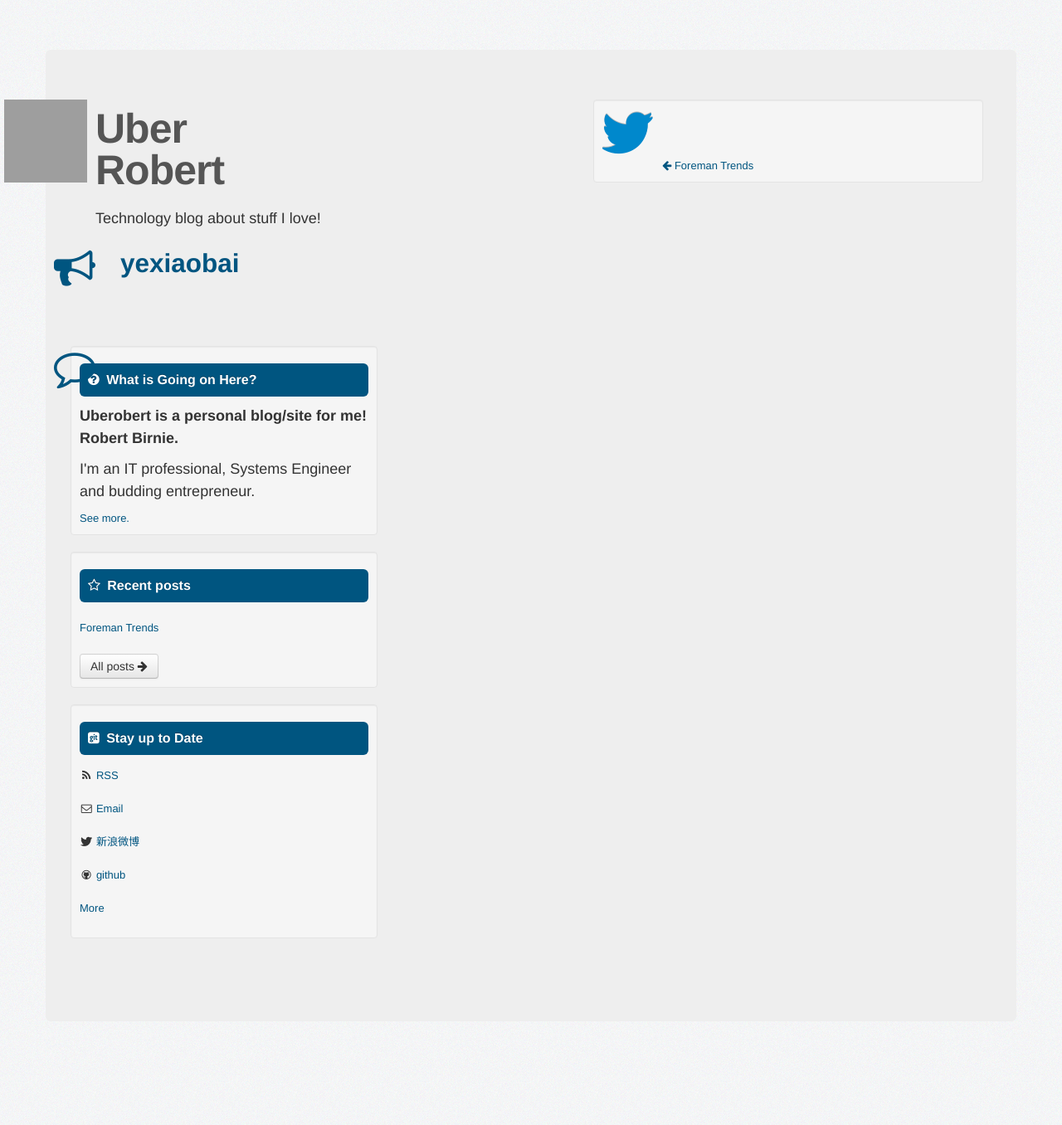
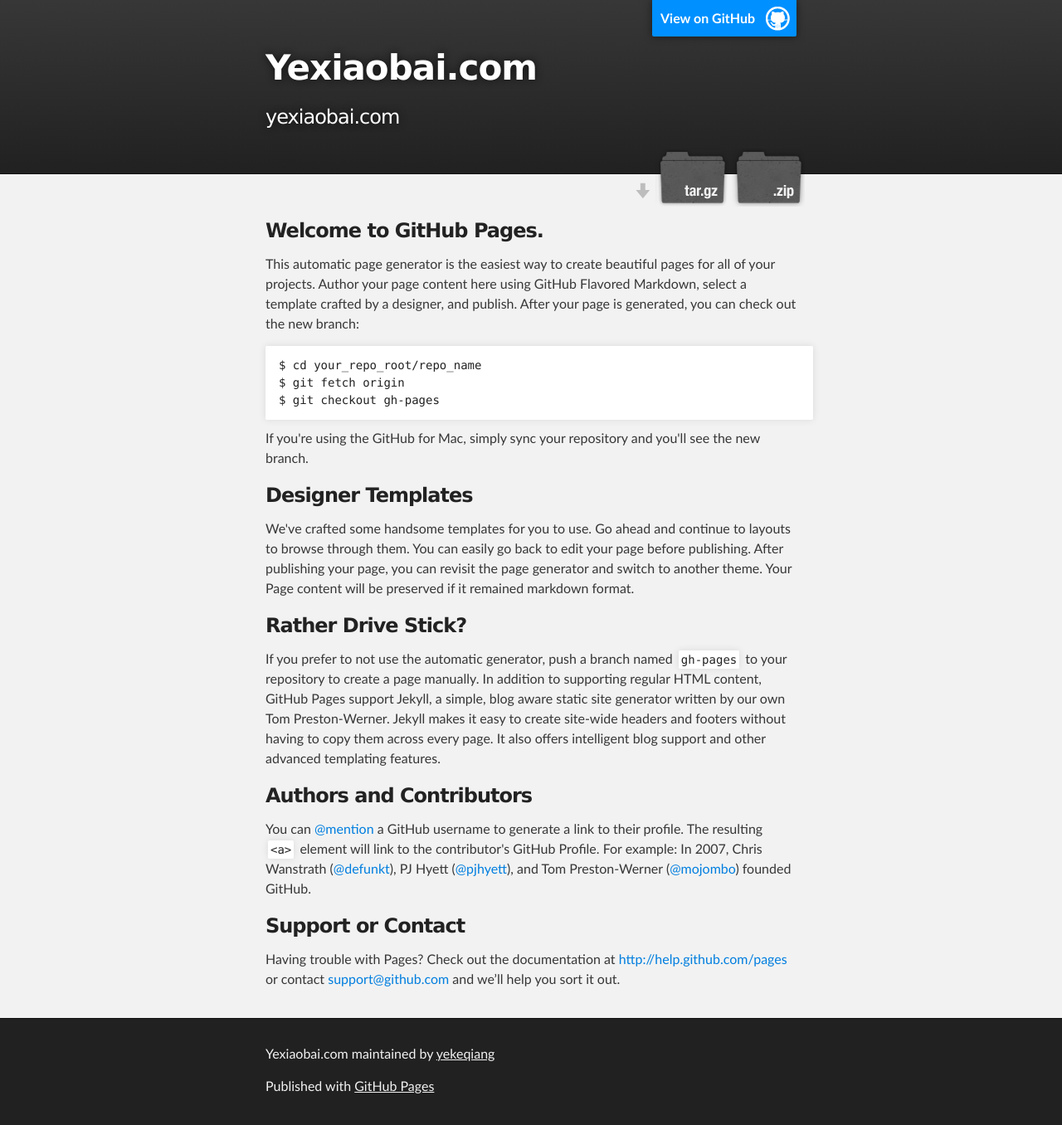
Before and after one commit to yekeqiang/yexiaobai.com, a Jekyll site: the page index.html, which Jekyll copies as it is, in a window 1280 px wide. Shown: the whole page at 83% size. Built offline with Jekyll 4.4.1, drawn with Linux system fonts in a browser that asks for light colours; nearby versions of some CDN libraries; Markdown is read by kramdown in place of the engine named in the settings; comment, search, counter and statistics services are not loaded; before the commit the page ends 1321 px from its top, so only the background shows below that; grey boxes are pictures that could not be loaded.

Commit message:
Create gh-pages branch via GitHub

```diff
--- a/index.html
+++ b/index.html
@@ -1,4 +1,89 @@
----
-layout: default
-title: yexiaobai
----
+<!DOCTYPE html>
+<html>
+
+  <head>
+    <meta charset='utf-8' />
+    <meta http-equiv="X-UA-Compatible" content="chrome=1" />
+    <meta name="description" content="Yexiaobai.com : yexiaobai.com" />
+
+    <link rel="stylesheet" type="text/css" media="screen" href="stylesheets/stylesheet.css">
+
+    <title>Yexiaobai.com</title>
+  </head>
+
+  <body>
+
+    <!-- HEADER -->
+    <div id="header_wrap" class="outer">
+        <header class="inner">
+          <a id="forkme_banner" href="https://github.com/yekeqiang/yexiaobai.com">View on GitHub</a>
+
+          <h1 id="project_title">Yexiaobai.com</h1>
+          <h2 id="project_tagline">yexiaobai.com</h2>
+
+            <section id="downloads">
+              <a class="zip_download_link" href="https://github.com/yekeqiang/yexiaobai.com/zipball/master">Download this project as a .zip file</a>
+              <a class="tar_download_link" href="https://github.com/yekeqiang/yexiaobai.com/tarball/master">Download this project as a tar.gz file</a>
+            </section>
+        </header>
+    </div>
+
+    <!-- MAIN CONTENT -->
+    <div id="main_content_wrap" class="outer">
+      <section id="main_content" class="inner">
+        <h3>
+<a name="welcome-to-github-pages" class="anchor" href="#welcome-to-github-pages"><span class="octicon octicon-link"></span></a>Welcome to GitHub Pages.</h3>
+
+<p>This automatic page generator is the easiest way to create beautiful pages for all of your projects. Author your page content here using GitHub Flavored Markdown, select a template crafted by a designer, and publish. After your page is generated, you can check out the new branch:</p>
+
+<pre><code>$ cd your_repo_root/repo_name
+$ git fetch origin
+$ git checkout gh-pages
+</code></pre>
+
+<p>If you're using the GitHub for Mac, simply sync your repository and you'll see the new branch.</p>
+
+<h3>
+<a name="designer-templates" class="anchor" href="#designer-templates"><span class="octicon octicon-link"></span></a>Designer Templates</h3>
+
+<p>We've crafted some handsome templates for you to use. Go ahead and continue to layouts to browse through them. You can easily go back to edit your page before publishing. After publishing your page, you can revisit the page generator and switch to another theme. Your Page content will be preserved if it remained markdown format.</p>
+
+<h3>
+<a name="rather-drive-stick" class="anchor" href="#rather-drive-stick"><span class="octicon octicon-link"></span></a>Rather Drive Stick?</h3>
+
+<p>If you prefer to not use the automatic generator, push a branch named <code>gh-pages</code> to your repository to create a page manually. In addition to supporting regular HTML content, GitHub Pages support Jekyll, a simple, blog aware static site generator written by our own Tom Preston-Werner. Jekyll makes it easy to create site-wide headers and footers without having to copy them across every page. It also offers intelligent blog support and other advanced templating features.</p>
+
+<h3>
+<a name="authors-and-contributors" class="anchor" href="#authors-and-contributors"><span class="octicon octicon-link"></span></a>Authors and Contributors</h3>
+
+<p>You can <a href="https://github.com/blog/821" class="user-mention">@mention</a> a GitHub username to generate a link to their profile. The resulting <code>&lt;a&gt;</code> element will link to the contributor's GitHub Profile. For example: In 2007, Chris Wanstrath (<a href="https://github.com/defunkt" class="user-mention">@defunkt</a>), PJ Hyett (<a href="https://github.com/pjhyett" class="user-mention">@pjhyett</a>), and Tom Preston-Werner (<a href="https://github.com/mojombo" class="user-mention">@mojombo</a>) founded GitHub.</p>
+
+<h3>
+<a name="support-or-contact" class="anchor" href="#support-or-contact"><span class="octicon octicon-link"></span></a>Support or Contact</h3>
+
+<p>Having trouble with Pages? Check out the documentation at <a href="http://help.github.com/pages">http://help.github.com/pages</a> or contact <a href="mailto:support@github.com">support@github.com</a> and we’ll help you sort it out.</p>
+      </section>
+    </div>
+
+    <!-- FOOTER  -->
+    <div id="footer_wrap" class="outer">
+      <footer class="inner">
+        <p class="copyright">Yexiaobai.com maintained by <a href="https://github.com/yekeqiang">yekeqiang</a></p>
+        <p>Published with <a href="http://pages.github.com">GitHub Pages</a></p>
+      </footer>
+    </div>
+
+              <script type="text/javascript">
+            var gaJsHost = (("https:" == document.location.protocol) ? "https://ssl." : "http://www.");
+            document.write(unescape("%3Cscript src='" + gaJsHost + "google-analytics.com/ga.js' type='text/javascript'%3E%3C/script%3E"));
+          </script>
+          <script type="text/javascript">
+            try {
+              var pageTracker = _gat._getTracker("UA-23904688-2");
+            pageTracker._trackPageview();
+            } catch(err) {}
+          </script>
+
+
+  </body>
+</html>
--- /dev/null
+++ b/javascripts/main.js
@@ -0,0 +1 @@
+console.log('This would be the main JS file.');
--- /dev/null
+++ b/stylesheets/pygment_trac.css
@@ -0,0 +1,70 @@
+.highlight .hll { background-color: #ffffcc }
+.highlight  { background: #f0f3f3; }
+.highlight .c { color: #0099FF; font-style: italic } /* Comment */
+.highlight .err { color: #AA0000; background-color: #FFAAAA } /* Error */
+.highlight .k { color: #006699; font-weight: bold } /* Keyword */
+.highlight .o { color: #555555 } /* Operator */
+.highlight .cm { color: #0099FF; font-style: italic } /* Comment.Multiline */
+.highlight .cp { color: #009999 } /* Comment.Preproc */
+.highlight .c1 { color: #0099FF; font-style: italic } /* Comment.Single */
+.highlight .cs { color: #0099FF; font-weight: bold; font-style: italic } /* Comment.Special */
+.highlight .gd { background-color: #FFCCCC; border: 1px solid #CC0000 } /* Generic.Deleted */
+.highlight .ge { font-style: italic } /* Generic.Emph */
+.highlight .gr { color: #FF0000 } /* Generic.Error */
+.highlight .gh { color: #003300; font-weight: bold } /* Generic.Heading */
+.highlight .gi { background-color: #CCFFCC; border: 1px solid #00CC00 } /* Generic.Inserted */
+.highlight .go { color: #AAAAAA } /* Generic.Output */
+.highlight .gp { color: #000099; font-weight: bold } /* Generic.Prompt */
+.highlight .gs { font-weight: bold } /* Generic.Strong */
+.highlight .gu { color: #003300; font-weight: bold } /* Generic.Subheading */
+.highlight .gt { color: #99CC66 } /* Generic.Traceback */
+.highlight .kc { color: #006699; font-weight: bold } /* Keyword.Constant */
+.highlight .kd { color: #006699; font-weight: bold } /* Keyword.Declaration */
+.highlight .kn { color: #006699; font-weight: bold } /* Keyword.Namespace */
+.highlight .kp { color: #006699 } /* Keyword.Pseudo */
+.highlight .kr { color: #006699; font-weight: bold } /* Keyword.Reserved */
+.highlight .kt { color: #007788; font-weight: bold } /* Keyword.Type */
+.highlight .m { color: #FF6600 } /* Literal.Number */
+.highlight .s { color: #CC3300 } /* Literal.String */
+.highlight .na { color: #330099 } /* Name.Attribute */
+.highlight .nb { color: #336666 } /* Name.Builtin */
+.highlight .nc { color: #00AA88; font-weight: bold } /* Name.Class */
+.highlight .no { color: #336600 } /* Name.Constant */
+.highlight .nd { color: #9999FF } /* Name.Decorator */
+.highlight .ni { color: #999999; font-weight: bold } /* Name.Entity */
+.highlight .ne { color: #CC0000; font-weight: bold } /* Name.Exception */
+.highlight .nf { color: #CC00FF } /* Name.Function */
+.highlight .nl { color: #9999FF } /* Name.Label */
+.highlight .nn { color: #00CCFF; font-weight: bold } /* Name.Namespace */
+.highlight .nt { color: #330099; font-weight: bold } /* Name.Tag */
+.highlight .nv { color: #003333 } /* Name.Variable */
+.highlight .ow { color: #000000; font-weight: bold } /* Operator.Word */
+.highlight .w { color: #bbbbbb } /* Text.Whitespace */
+.highlight .mf { color: #FF6600 } /* Literal.Number.Float */
+.highlight .mh { color: #FF6600 } /* Literal.Number.Hex */
+.highlight .mi { color: #FF6600 } /* Literal.Number.Integer */
+.highlight .mo { color: #FF6600 } /* Literal.Number.Oct */
+.highlight .sb { color: #CC3300 } /* Literal.String.Backtick */
+.highlight .sc { color: #CC3300 } /* Literal.String.Char */
+.highlight .sd { color: #CC3300; font-style: italic } /* Literal.String.Doc */
+.highlight .s2 { color: #CC3300 } /* Literal.String.Double */
+.highlight .se { color: #CC3300; font-weight: bold } /* Literal.String.Escape */
+.highlight .sh { color: #CC3300 } /* Literal.String.Heredoc */
+.highlight .si { color: #AA0000 } /* Literal.String.Interpol */
+.highlight .sx { color: #CC3300 } /* Literal.String.Other */
+.highlight .sr { color: #33AAAA } /* Literal.String.Regex */
+.highlight .s1 { color: #CC3300 } /* Literal.String.Single */
+.highlight .ss { color: #FFCC33 } /* Literal.String.Symbol */
+.highlight .bp { color: #336666 } /* Name.Builtin.Pseudo */
+.highlight .vc { color: #003333 } /* Name.Variable.Class */
+.highlight .vg { color: #003333 } /* Name.Variable.Global */
+.highlight .vi { color: #003333 } /* Name.Variable.Instance */
+.highlight .il { color: #FF6600 } /* Literal.Number.Integer.Long */
+
+.type-csharp .highlight .k { color: #0000FF }
+.type-csharp .highlight .kt { color: #0000FF }
+.type-csharp .highlight .nf { color: #000000; font-weight: normal }
+.type-csharp .highlight .nc { color: #2B91AF }
+.type-csharp .highlight .nn { color: #000000 }
+.type-csharp .highlight .s { color: #A31515 }
+.type-csharp .highlight .sc { color: #A31515 }
--- /dev/null
+++ b/stylesheets/stylesheet.css
@@ -0,0 +1,423 @@
+/*******************************************************************************
+Slate Theme for GitHub Pages
+by Jason Costello, @jsncostello
+*******************************************************************************/
+
+@import url(pygment_trac.css);
+
+/*******************************************************************************
+MeyerWeb Reset
+*******************************************************************************/
+
+html, body, div, span, applet, object, iframe,
+h1, h2, h3, h4, h5, h6, p, blockquote, pre,
+a, abbr, acronym, address, big, cite, code,
+del, dfn, em, img, ins, kbd, q, s, samp,
+small, strike, strong, sub, sup, tt, var,
+b, u, i, center,
+dl, dt, dd, ol, ul, li,
+fieldset, form, label, legend,
+table, caption, tbody, tfoot, thead, tr, th, td,
+article, aside, canvas, details, embed,
+figure, figcaption, footer, header, hgroup,
+menu, nav, output, ruby, section, summary,
+time, mark, audio, video {
+  margin: 0;
+  padding: 0;
+  border: 0;
+  font: inherit;
+  vertical-align: baseline;
+}
+
+/* HTML5 display-role reset for older browsers */
+article, aside, details, figcaption, figure,
+footer, header, hgroup, menu, nav, section {
+  display: block;
+}
+
+ol, ul {
+  list-style: none;
+}
+
+table {
+  border-collapse: collapse;
+  border-spacing: 0;
+}
+
+/*******************************************************************************
+Theme Styles
+*******************************************************************************/
+
+body {
+  box-sizing: border-box;
+  color:#373737;
+  background: #212121;
+  font-size: 16px;
+  font-family: 'Myriad Pro', Calibri, Helvetica, Arial, sans-serif;
+  line-height: 1.5;
+  -webkit-font-smoothing: antialiased;
+}
+
+h1, h2, h3, h4, h5, h6 {
+  margin: 10px 0;
+  font-weight: 700;
+  color:#222222;
+  font-family: 'Lucida Grande', 'Calibri', Helvetica, Arial, sans-serif;
+  letter-spacing: -1px;
+}
+
+h1 {
+  font-size: 36px;
+  font-weight: 700;
+}
+
+h2 {
+  padding-bottom: 10px;
+  font-size: 32px;
+  background: url('../images/bg_hr.png') repeat-x bottom;
+}
+
+h3 {
+  font-size: 24px;
+}
+
+h4 {
+  font-size: 21px;
+}
+
+h5 {
+  font-size: 18px;
+}
+
+h6 {
+  font-size: 16px;
+}
+
+p {
+  margin: 10px 0 15px 0;
+}
+
+footer p {
+  color: #f2f2f2;
+}
+
+a {
+  text-decoration: none;
+  color: #007edf;
+  text-shadow: none;
+
+  transition: color 0.5s ease;
+  transition: text-shadow 0.5s ease;
+  -webkit-transition: color 0.5s ease;
+  -webkit-transition: text-shadow 0.5s ease;
+  -moz-transition: color 0.5s ease;
+  -moz-transition: text-shadow 0.5s ease;
+  -o-transition: color 0.5s ease;
+  -o-transition: text-shadow 0.5s ease;
+  -ms-transition: color 0.5s ease;
+  -ms-transition: text-shadow 0.5s ease;
+}
+
+a:hover, a:focus {text-decoration: underline;}
+
+footer a {
+  color: #F2F2F2;
+  text-decoration: underline;
+}
+
+em {
+  font-style: italic;
+}
+
+strong {
+  font-weight: bold;
+}
+
+img {
+  position: relative;
+  margin: 0 auto;
+  max-width: 739px;
+  padding: 5px;
+  margin: 10px 0 10px 0;
+  border: 1px solid #ebebeb;
+
+  box-shadow: 0 0 5px #ebebeb;
+  -webkit-box-shadow: 0 0 5px #ebebeb;
+  -moz-box-shadow: 0 0 5px #ebebeb;
+  -o-box-shadow: 0 0 5px #ebebeb;
+  -ms-box-shadow: 0 0 5px #ebebeb;
+}
+
+p img {
+  display: inline;
+  margin: 0;
+  padding: 0;
+  vertical-align: middle;
+  text-align: center;
+  border: none;
+}
+
+pre, code {
+  width: 100%;
+  color: #222;
+  background-color: #fff;
+
+  font-family: Monaco, "Bitstream Vera Sans Mono", "Lucida Console", Terminal, monospace;
+  font-size: 14px;
+
+  border-radius: 2px;
+  -moz-border-radius: 2px;
+  -webkit-border-radius: 2px;
+}
+
+pre {
+  width: 100%;
+  padding: 10px;
+  box-shadow: 0 0 10px rgba(0,0,0,.1);
+  overflow: auto;
+}
+
+code {
+  padding: 3px;
+  margin: 0 3px;
+  box-shadow: 0 0 10px rgba(0,0,0,.1);
+}
+
+pre code {
+  display: block;
+  box-shadow: none;
+}
+
+blockquote {
+  color: #666;
+  margin-bottom: 20px;
+  padding: 0 0 0 20px;
+  border-left: 3px solid #bbb;
+}
+
+
+ul, ol, dl {
+  margin-bottom: 15px
+}
+
+ul {
+  list-style: inside;
+  padding-left: 20px;
+}
+
+ol {
+  list-style: decimal inside;
+  padding-left: 20px;
+}
+
+dl dt {
+  font-weight: bold;
+}
+
+dl dd {
+  padding-left: 20px;
+  font-style: italic;
+}
+
+dl p {
+  padding-left: 20px;
+  font-style: italic;
+}
+
+hr {
+  height: 1px;
+  margin-bottom: 5px;
+  border: none;
+  background: url('../images/bg_hr.png') repeat-x center;
+}
+
+table {
+  border: 1px solid #373737;
+  margin-bottom: 20px;
+  text-align: left;
+ }
+
+th {
+  font-family: 'Lucida Grande', 'Helvetica Neue', Helvetica, Arial, sans-serif;
+  padding: 10px;
+  background: #373737;
+  color: #fff;
+ }
+
+td {
+  padding: 10px;
+  border: 1px solid #373737;
+ }
+
+form {
+  background: #f2f2f2;
+  padding: 20px;
+}
+
+/*******************************************************************************
+Full-Width Styles
+*******************************************************************************/
+
+.outer {
+  width: 100%;
+}
+
+.inner {
+  position: relative;
+  max-width: 640px;
+  padding: 20px 10px;
+  margin: 0 auto;
+}
+
+#forkme_banner {
+  display: block;
+  position: absolute;
+  top:0;
+  right: 10px;
+  z-index: 10;
+  padding: 10px 50px 10px 10px;
+  color: #fff;
+  background: url('../images/blacktocat.png') #0090ff no-repeat 95% 50%;
+  font-weight: 700;
+  box-shadow: 0 0 10px rgba(0,0,0,.5);
+  border-bottom-left-radius: 2px;
+  border-bottom-right-radius: 2px;
+}
+
+#header_wrap {
+  background: #212121;
+  background: -moz-linear-gradient(top, #373737, #212121);
+  background: -webkit-linear-gradient(top, #373737, #212121);
+  background: -ms-linear-gradient(top, #373737, #212121);
+  background: -o-linear-gradient(top, #373737, #212121);
+  background: linear-gradient(top, #373737, #212121);
+}
+
+#header_wrap .inner {
+  padding: 50px 10px 30px 10px;
+}
+
+#project_title {
+  margin: 0;
+  color: #fff;
+  font-size: 42px;
+  font-weight: 700;
+  text-shadow: #111 0px 0px 10px;
+}
+
+#project_tagline {
+  color: #fff;
+  font-size: 24px;
+  font-weight: 300;
+  background: none;
+  text-shadow: #111 0px 0px 10px;
+}
+
+#downloads {
+  position: absolute;
+  width: 210px;
+  z-index: 10;
+  bottom: -40px;
+  right: 0;
+  height: 70px;
+  background: url('../images/icon_download.png') no-repeat 0% 90%;
+}
+
+.zip_download_link {
+  display: block;
+  float: right;
+  width: 90px;
+  height:70px;
+  text-indent: -5000px;
+  overflow: hidden;
+  background: url(../images/sprite_download.png) no-repeat bottom left;
+}
+
+.tar_download_link {
+  display: block;
+  float: right;
+  width: 90px;
+  height:70px;
+  text-indent: -5000px;
+  overflow: hidden;
+  background: url(../images/sprite_download.png) no-repeat bottom right;
+  margin-left: 10px;
+}
+
+.zip_download_link:hover {
+  background: url(../images/sprite_download.png) no-repeat top left;
+}
+
+.tar_download_link:hover {
+  background: url(../images/sprite_download.png) no-repeat top right;
+}
+
+#main_content_wrap {
+  background: #f2f2f2;
+  border-top: 1px solid #111;
+  border-bottom: 1px solid #111;
+}
+
+#main_content {
+  padding-top: 40px;
+}
+
+#footer_wrap {
+  background: #212121;
+}
+
+
+
+/*******************************************************************************
+Small Device Styles
+*******************************************************************************/
+
+@media screen and (max-width: 480px) {
+  body {
+    font-size:14px;
+  }
+
+  #downloads {
+    display: none;
+  }
+
+  .inner {
+    min-width: 320px;
+    max-width: 480px;
+  }
+
+  #project_title {
+  font-size: 32px;
+  }
+
+  h1 {
+    font-size: 28px;
+  }
+
+  h2 {
+    font-size: 24px;
+  }
+
+  h3 {
+    font-size: 21px;
+  }
+
+  h4 {
+    font-size: 18px;
+  }
+
+  h5 {
+    font-size: 14px;
+  }
+
+  h6 {
+    font-size: 12px;
+  }
+
+  code, pre {
+    min-width: 320px;
+    max-width: 480px;
+    font-size: 11px;
+  }
+
+}
```
Also changed, not shown: params.json (added, +1 -0 lines), images/bg_hr.png (added), images/blacktocat.png (added), images/icon_download.png (added), images/sprite_download.png (added).
